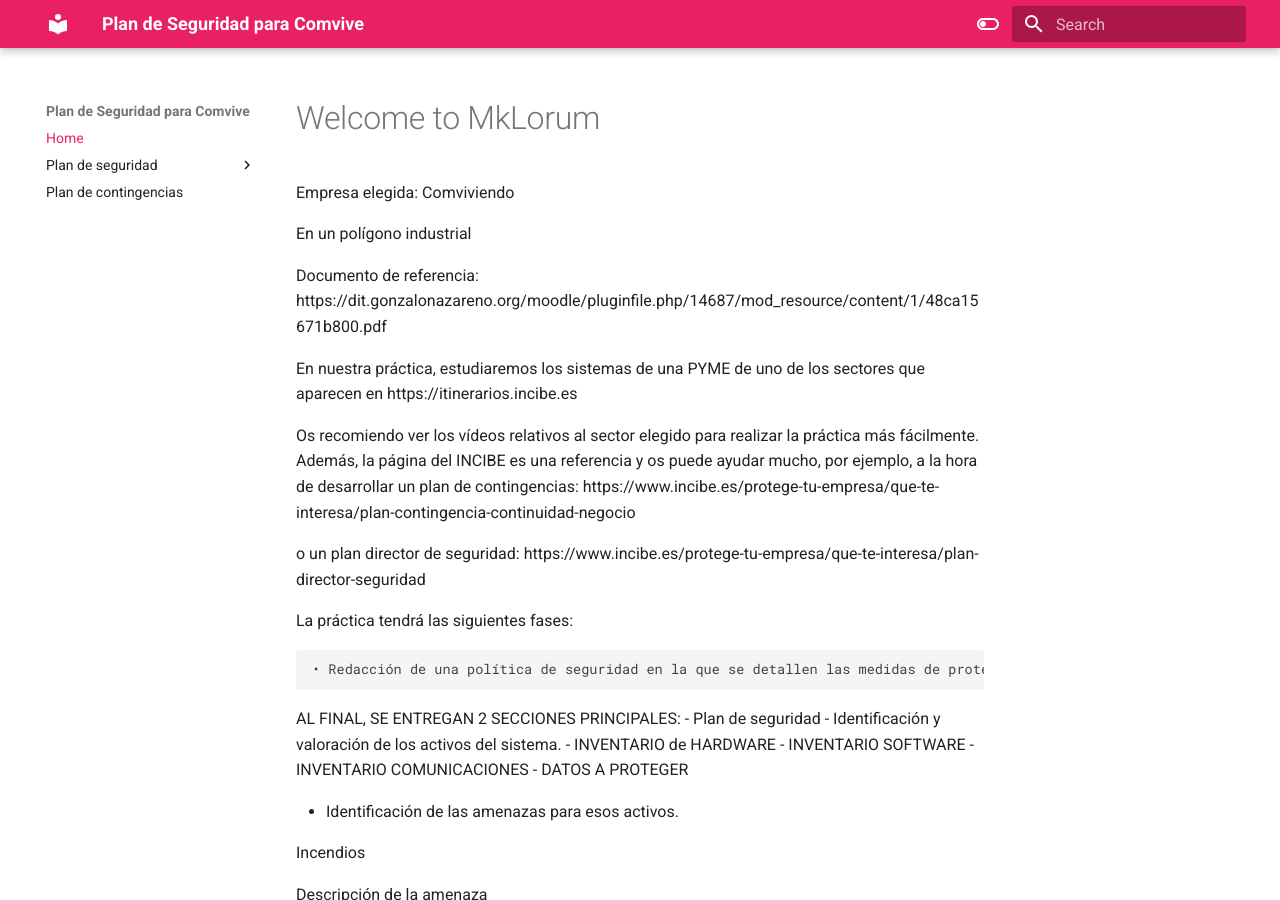
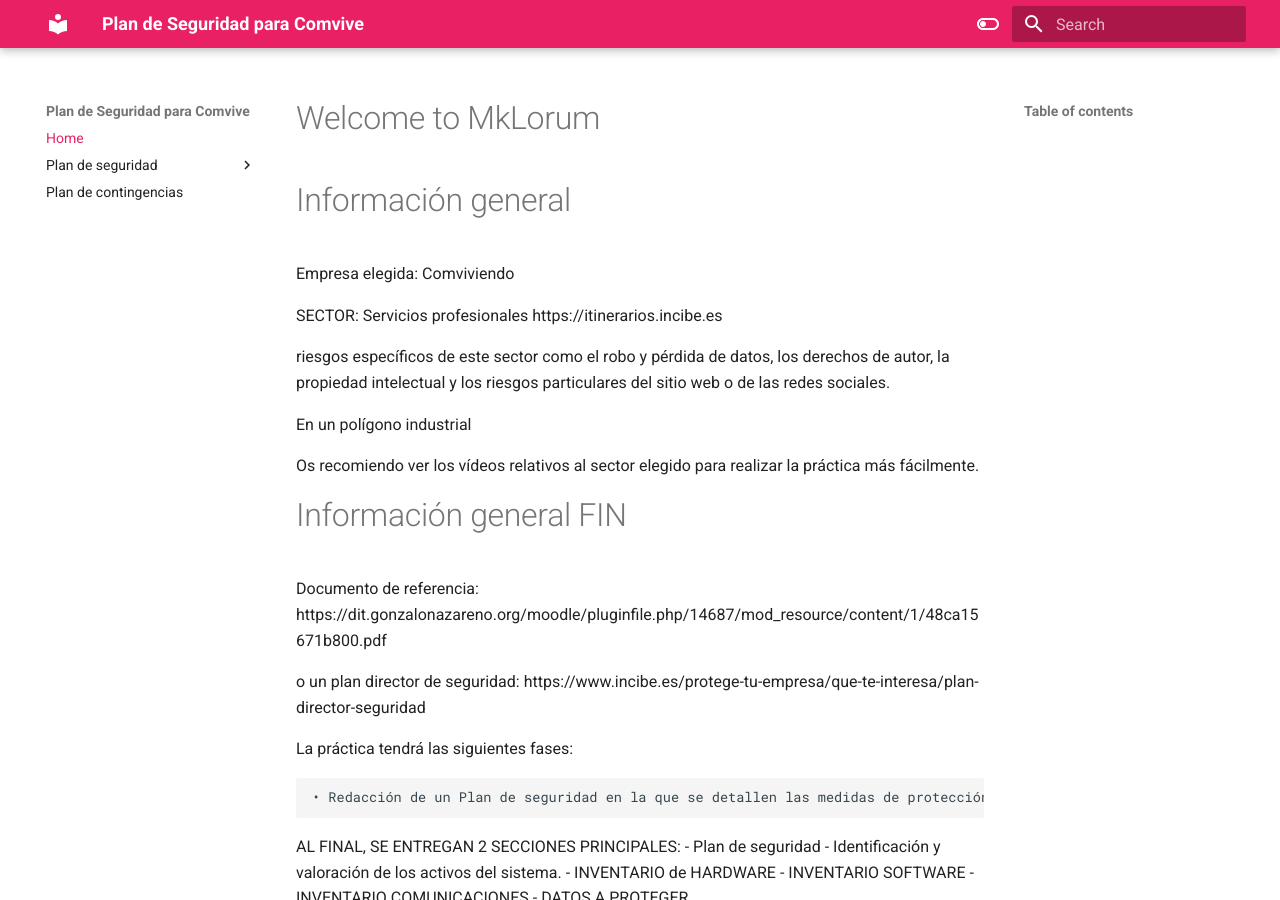
Before and after one commit to adriasir123/grupalesbdc, an MkDocs documentation site: the page built from docs/index.md, in a window 1280 px wide and 900 px high. Built offline with MkDocs 1.6.1 and Material for MkDocs 9.7.7, drawn with Linux system fonts in a browser that asks for light colours; some of the changed text lies outside the part shown.

Commit message:
ordenando

```diff
--- a/docs/index.md
+++ b/docs/index.md
@@ -1,18 +1,39 @@
 # Welcome to MkLorum
+
+###############################################
+# Información general
+###############################################
 
 Empresa elegida: Comviviendo
 
+SECTOR: Servicios profesionales
+ https://itinerarios.incibe.es
+
+riesgos específicos de este sector como el robo y pérdida de datos, los derechos de autor, la propiedad intelectual y los riesgos particulares del sitio web o de las redes sociales.
+
+
+
+
+
+
+
 En un polígono industrial
+
+Os recomiendo ver los vídeos relativos al sector elegido para realizar la práctica más fácilmente.
+
+###############################################
+# Información general FIN
+###############################################
+
+
+
+
 
 Documento de referencia:
 https://dit.gonzalonazareno.org/moodle/pluginfile.php/14687/mod_resource/content/1/48ca15671b800.pdf
 
 
-En nuestra práctica, estudiaremos los sistemas de una PYME de uno de los sectores que aparecen en https://itinerarios.incibe.es
 
-Os recomiendo ver los vídeos relativos al sector elegido para realizar la práctica más fácilmente.
-Además, la página del INCIBE es una referencia y os puede ayudar mucho, por ejemplo, a la hora de desarrollar un plan de contingencias:
-https://www.incibe.es/protege-tu-empresa/que-te-interesa/plan-contingencia-continuidad-negocio
 
 o un plan director de seguridad:
 https://www.incibe.es/protege-tu-empresa/que-te-interesa/plan-director-seguridad
@@ -20,7 +41,7 @@
 
 La práctica tendrá las siguientes fases:
 
-    • Redacción de una política de seguridad en la que se detallen las medidas de protección y se incluya un plan de respuesta a las contingencias, especificando que hacer cuando alguno de los riesgos estudiados se haga realidad.
+    • Redacción de un Plan de seguridad en la que se detallen las medidas de protección y se incluya un plan de respuesta a las contingencias, especificando que hacer cuando alguno de los riesgos estudiados se haga realidad.
 
 
 AL FINAL, SE ENTREGAN 2 SECCIONES PRINCIPALES:
```
Also changed, not shown: other parts of docs/index.md (+3 -0 lines).
